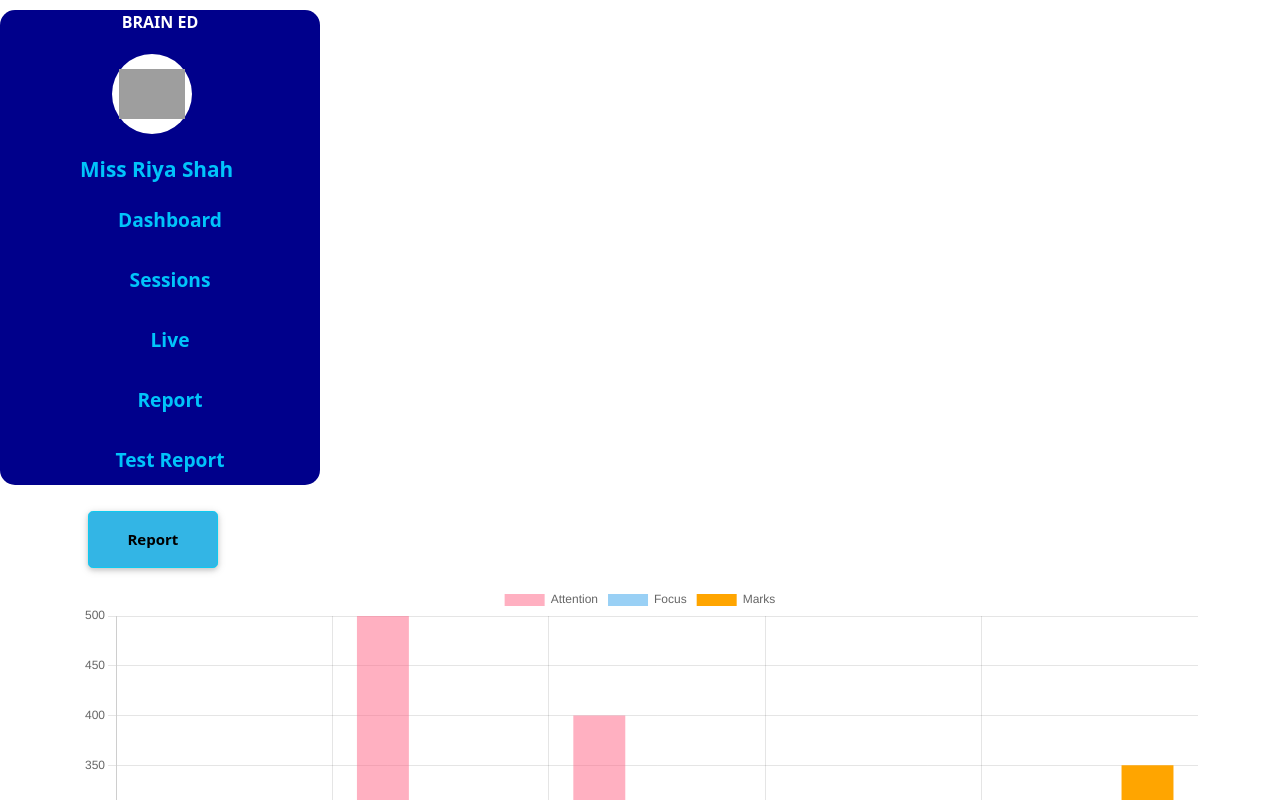
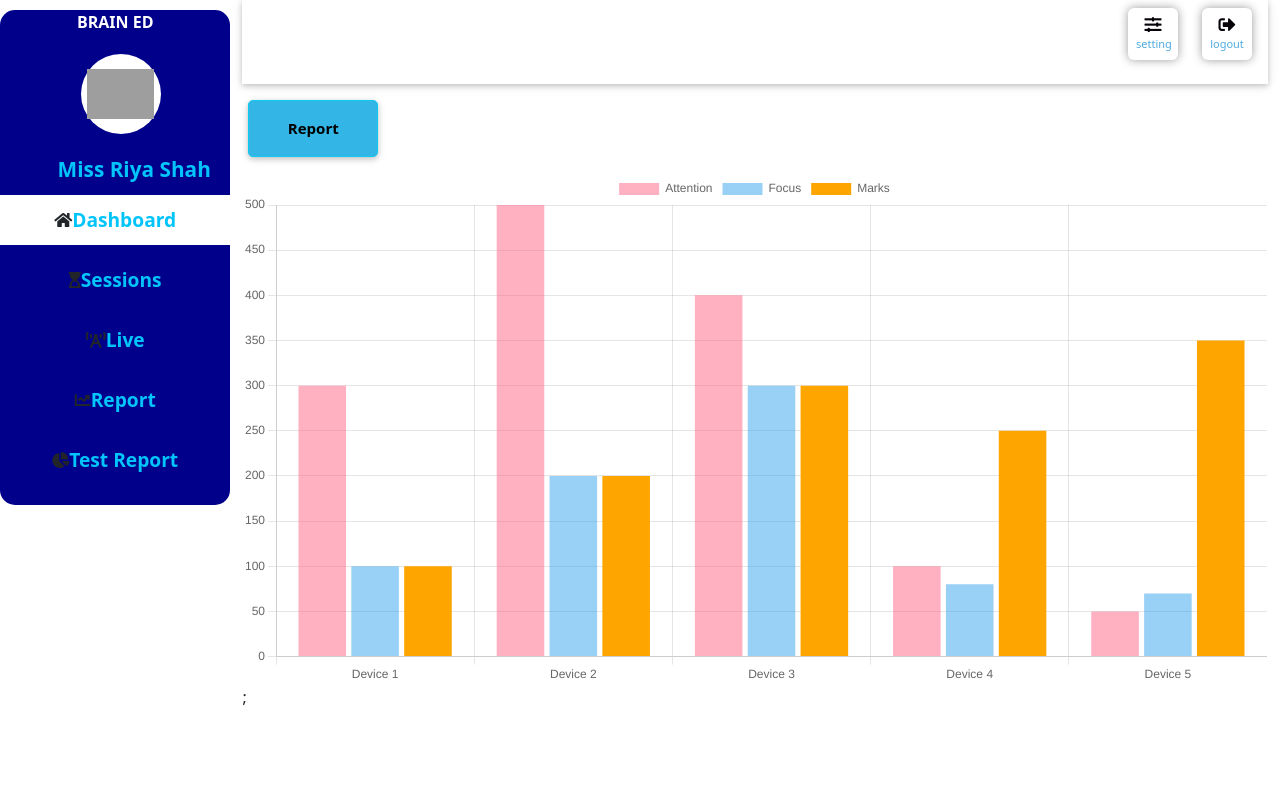
Before and after one commit to sanket-3101/brained, a React (Create React App) app: page /report in a window 1280 px wide. Shown: the top 800 px of the page. Built offline with nearby package versions, Linux system fonts and the light colour scheme; grey boxes are pictures that could not be loaded.

Commit message:
Added sidebar

```diff
--- /dev/null
+++ b/src/Component/Headerfile.js
@@ -0,0 +1,26 @@
+import React from "react";
+import { Container, Navbar } from "react-bootstrap";
+import { useNavigate } from "react-router-dom";
+function Header(props) {
+    let navigate = useNavigate();
+
+    return(
+        <Navbar fixed="left">
+        <Container>
+          <Navbar.Toggle />
+          <Navbar.Collapse className="justify-content-end">
+            <div className="headerbar">
+              <p className="mr-4">
+                <i class="fas fa-sliders-h"></i>setting
+              </p>
+              <p onClick={() =>  navigate("/login")}>
+                {" "}
+                <i class="fas fa-sign-out-alt"></i>logout
+              </p>
+            </div>
+          </Navbar.Collapse>
+        </Container>
+      </Navbar>
+    )
+}
+export default Header
--- a/src/Component/Sidebar/index.js
+++ b/src/Component/Sidebar/index.js
@@ -3,7 +3,6 @@
 // import Image from "react-bootstrap/Image";
 // import { useNavigate } from "react-router-dom";
 // import image from "./../../assests/images/logo-symbol.png";
-// function Dashboard(props) {
 //   let navigate = useNavigate();
 //   const [show, setShow] = useState(true);
 //   const handleClose = () => setShow(false);
@@ -83,29 +82,40 @@
 //   );
 // }
 // export default Dashboard;
+import { Button } from "bootstrap";
 import React from "react";
+import { Container, Navbar } from "react-bootstrap";
+ import { useNavigate } from "react-router-dom";
 // import dashboard from '../assets/dashboard.png'
 // import sessions from '../assets/sessions.png'
 // import live from '../assets/live.png'
 // import report from '../assets/report.png'
 // import testreport from '../assets/testreport.png'
 
-export default function  Dashboard({changeNav, selectedNav}) {
-  const getList = (name, img, num) => (
+export default function Dashboard(props) {
+  let navigate = useNavigate();
+  //   const [show, setShow] = useState(true);
+  //   const handleClose = () => setShow(false);
+  //   const handleShow = () => setShow(true);
+    const handleNavigation = (navigateTo) => {
+      navigate(navigateTo);
+   };
+  const selectedNav = 1;
+  const getList = (name, img, num, routes,image) => (
     <>
       <div
-        onClick={() => changeNav(num)}
         style={{
           display: "flex",
-          backgroundColor: selectedNav === num ?  "white" : '',
+          backgroundColor: selectedNav === num ? "white" : "",
           width: "100%",
           height: "50px",
           justifyContent: "center",
           alignItems: "center",
-          marginBottom: '10px'
+          marginBottom: "10px",
         }}
+        onClick={() => handleNavigation(routes)}
       >
-           <img src={img} style={{height: '20px', marginRight: '20px'}} />
+       <i class={image}></i>
         <div
           style={{
             fontSize: "1.2rem",
@@ -113,17 +123,20 @@ export default function  Dashboard({changeNav, selectedNav}) {
             fontWeight: "bold",
           }}
         >
-         {name}
+          {name}
         </div>
       </div>
     </>
   );
+
   return (
+    <>
+
     <div
       style={{
         height: "100%",
         backgroundColor: "darkblue",
-        width: "25vw",
+        width: "18vw",
         borderRadius: "15px",
         alignItems: "center",
       }}
@@ -139,7 +152,7 @@ export default function  Dashboard({changeNav, selectedNav}) {
           marginTop: "10px",
         }}
       >
-            {/* <img src={checkfit} style={{height: '20px', marginRight: '20px'}} /> */}
+        {/* <img src={checkfit} style={{height: '20px', marginRight: '20px'}} /> */}
         <div>BRAIN ED</div>
       </div>
       <div
@@ -172,11 +185,13 @@ export default function  Dashboard({changeNav, selectedNav}) {
       >
         Miss Riya Shah
       </div>
-      {getList('Dashboard', '', 1)}
-      {getList('Sessions', '', 2)}
-      {getList('Live', '', 3)}
-      {getList('Report', '', 4)}
-      {getList('Test Report', '', 5)}
+      {getList("Dashboard", "", 1, "/dashboardpage","fas fa-home")}
+      {getList("Sessions", "", 2, "/sessions","fas fa-hourglass-start")}
+      {getList("Live", "", 3, "/live","fas fa-broadcast-tower")}
+      {getList("Report", "", 4, "/report",'fas fa-chart-line')}
+      {getList("Test Report","", 5, "/testreport","fas fa-chart-pie")}
     </div>
+    </>
+
   );
 }
--- a/src/Pages/Dashboard/Dashboard.js
+++ b/src/Pages/Dashboard/Dashboard.js
@@ -8,6 +8,7 @@ import {
   deviceById,
 } from "../../redux/action/DeviceAction";
 import LoaderComponent from "../../Component/helper/LoaderComponent";
+import Header from "../../Component/Headerfile";
 function Dashboardpage(props) {
   const { loader, device, error } = useSelector((state) => state.device);
   const dispatch = useDispatch();
@@ -32,6 +33,7 @@ function Dashboardpage(props) {
       {!loader && device ? (
         <>
           <Container className="dashboardpart">
+            <Header/>
             <Button className="my-3 btn-lg" variant="info">
               Connected devices{" "}
             </Button>
--- a/src/Pages/Live/live.js
+++ b/src/Pages/Live/live.js
@@ -1,18 +1,26 @@
 import React from "react";
 import { Button, Container, Card } from "react-bootstrap";
+import Header from "../../Component/Headerfile";
 import Dashboard from "../../Component/Sidebar/index";
 function Dashboardpage(props) {
   return (
     <>
+      <div style={{ display: "flex" }}>
+        <div>
+          {" "}
           <Dashboard />
+        </div>
         <Container className="dashboardpart">
+        <Header/>
           <Button className="my-3 btn-lg" variant="info">
             Live
           </Button>
           <Card style={{ width: "50rem" }} className="mb-2">
             <Card.Body>
-            <div  className="d-flex">
-              <h2>Select a <span style={{color: "blue"}}>critearea</span> </h2>
+              <div className="d-flex">
+                <h2>
+                  Select a <span style={{ color: "blue" }}>critearea</span>{" "}
+                </h2>
                 <div class="custom-control custom-checkbox m-3">
                   <input
                     type="checkbox"
@@ -45,7 +53,8 @@ function Dashboardpage(props) {
                 </div>
               </div>
               <Button className=" btn-lg" variant="info">
-              <i class="fas fa-mobile-alt mr-2"></i>Average attention & focused of all device{" "}
+                <i class="fas fa-mobile-alt mr-2"></i>Average attention &
+                focused of all device{" "}
               </Button>
               <div>
                 <Button className="" variant="primary">
@@ -64,7 +73,8 @@ function Dashboardpage(props) {
           <Card style={{ width: "50rem" }} className="mb-2">
             <Card.Body>
               <Button className=" btn-lg" variant="info">
-              <i class="fas fa-mobile-alt mr-2"></i>High attention & focused of all device{" "}
+                <i class="fas fa-mobile-alt mr-2"></i>High attention & focused
+                of all device{" "}
               </Button>
               <div>
                 <Button className="" variant="primary">
@@ -79,7 +89,8 @@ function Dashboardpage(props) {
           <Card style={{ width: "50rem" }} className="mb-2">
             <Card.Body>
               <Button className=" btn-lg" variant="info">
-              <i class="fas fa-mobile-alt mr-2"></i>Low attention & focused of all device{" "}
+                <i class="fas fa-mobile-alt mr-2"></i>Low attention & focused of
+                all device{" "}
               </Button>
               <div>
                 <Button className="" variant="primary">
@@ -92,6 +103,7 @@ function Dashboardpage(props) {
             </Card.Body>
           </Card>
         </Container>
+      </div>
     </>
   );
 }
--- a/src/Pages/Reports/report.js
+++ b/src/Pages/Reports/report.js
@@ -9,8 +9,9 @@ import {
   Title,
   Tooltip,
   Legend,
-  } from 'chart.js';
-  import { Bar } from 'react-chartjs-2';
+} from "chart.js";
+import { Bar } from "react-chartjs-2";
+import Header from "../../Component/Headerfile";
 ChartJS.register(
   CategoryScale,
   LinearScale,
@@ -24,7 +25,7 @@ import {
   responsive: true,
   plugins: {
     legend: {
-        position: 'top',
+      position: "top",
     },
     // title: {
     //   display: true,
@@ -33,41 +34,46 @@ import {
   },
 };
 
-  const labels = ['Device 1', 'Device 2', 'Device 3', 'Device 4', 'Device 5'];
+const labels = ["Device 1", "Device 2", "Device 3", "Device 4", "Device 5"];
 
 export const data = {
   labels,
   datasets: [
     {
-        label: 'Attention',
-        data: [300,500,400,100,50],
-        backgroundColor: 'rgba(255, 99, 132, 0.5)',
+      label: "Attention",
+      data: [300, 500, 400, 100, 50],
+      backgroundColor: "rgba(255, 99, 132, 0.5)",
     },
     {
-        label: 'Focus',
-        data: [100,200,300, 80,70],
-        backgroundColor: 'rgba(53, 162, 235, 0.5)',
+      label: "Focus",
+      data: [100, 200, 300, 80, 70],
+      backgroundColor: "rgba(53, 162, 235, 0.5)",
     },
     {
-        label: 'Marks',
-        data: [100,200,300, 250, 350],
-        backgroundColor: 'orange',
+      label: "Marks",
+      data: [100, 200, 300, 250, 350],
+      backgroundColor: "orange",
     },
   ],
 };
 function Report(props) {
   return (
     <>
+      <div style={{ display: "flex" }}>
+        <div>
+          {" "}
           <Dashboard />
+        </div>
         <Container className="dashboardpart">
+          <Header />
           <Button className="my-3 btn-lg" variant="info">
             Report
           </Button>
-        <div style={{height: '200px'}}>
+          <div style={{ height: "200px" }}>
             <Bar options={options} data={data} />;
           </div>
-
         </Container>
+      </div>
     </>
   );
 }
--- a/src/Pages/Sessions/SessionsAdd.js
+++ b/src/Pages/Sessions/SessionsAdd.js
@@ -16,6 +16,7 @@ import {
   getAllChapter,
 } from "../../redux/action/ChapterAction";
 import Dashboard from "../../Component/Sidebar";
+import Header from "../../Component/Headerfile";
 function SessionsAdd(props) {
   let { id } = useParams();
   const dispatch = useDispatch();
@@ -42,8 +43,12 @@ function SessionsAdd(props) {
   console.log("chapter details ===>", chapterDetails);
   return (
     <>
-      <Dashboard />
-      <Container>
+ <div style={{ display: "flex" }}>
+      <div>
+        {" "}
+        <Dashboard />
+      </div>      <Container>
+      <Header/>
         <Button className="my-3 btn-lg" variant="info">
           Sessions{" "}
         </Button>
@@ -119,6 +124,7 @@ function SessionsAdd(props) {
           </Card>
         </>
       </Container>
+      </div>
     </>
   );
 }
--- a/src/Pages/Sessions/index.js
+++ b/src/Pages/Sessions/index.js
@@ -8,6 +8,7 @@ import { useSelector, useDispatch } from "react-redux";
 import {
   useNavigate,
 } from "react-router-dom";
+import Header from "../../Component/Headerfile";
 function Sessions(props) {
   const [show, setShow] = useState(true);
   const handleShow = () => setShow(false);
@@ -31,8 +32,13 @@ function Sessions(props) {
   console.log('subject ===>', subject)
   return (
     <>
-      <Dashboard />
+      <div style={{ display: "flex" }}>
+      <div>
+        {" "}
+        <Dashboard />
+      </div>
       <Container>
+      <Header/>
         <Button className="my-3 btn-lg" variant="info">
           Sessions{" "}
         </Button>
@@ -50,6 +56,7 @@ function Sessions(props) {
           </>
         ) : null}
       </Container>
+      </div>
     </>
   );
 }
```
Lines whose indentation alone changed are shown as unchanged.
